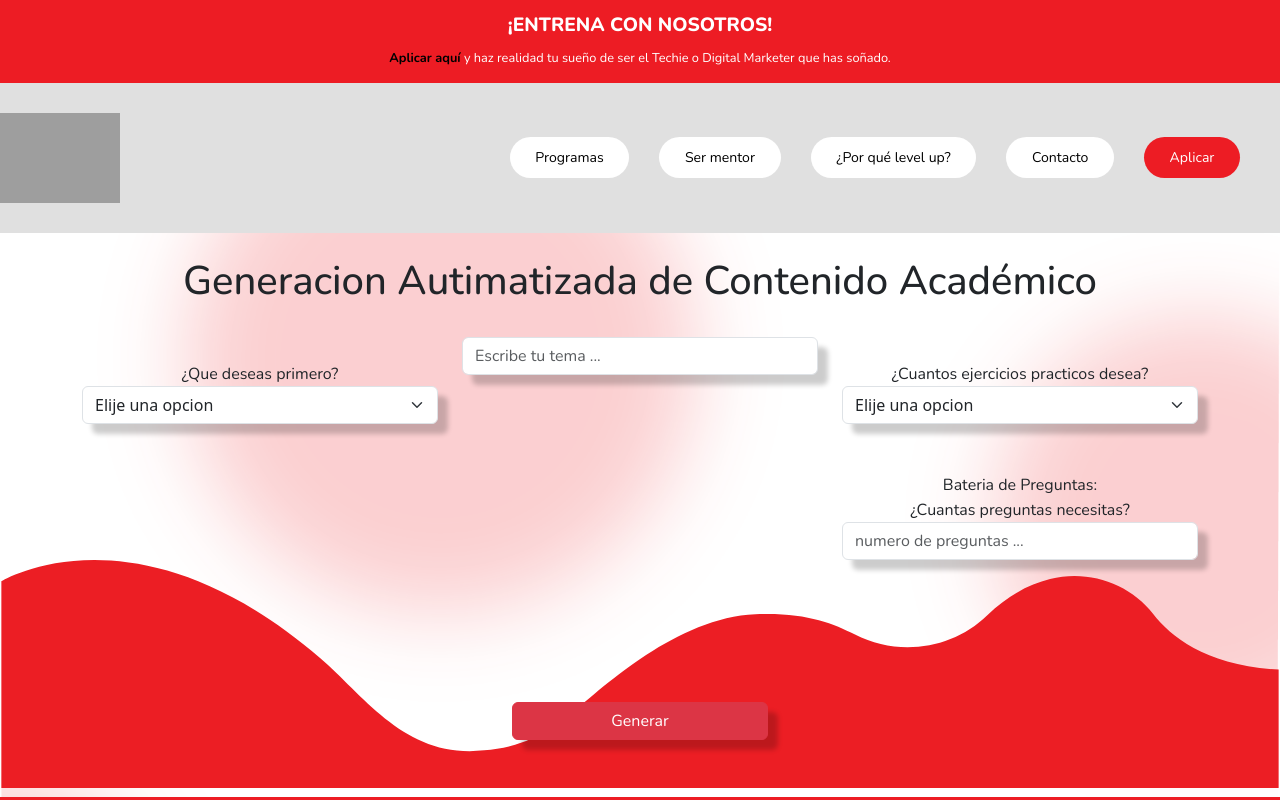
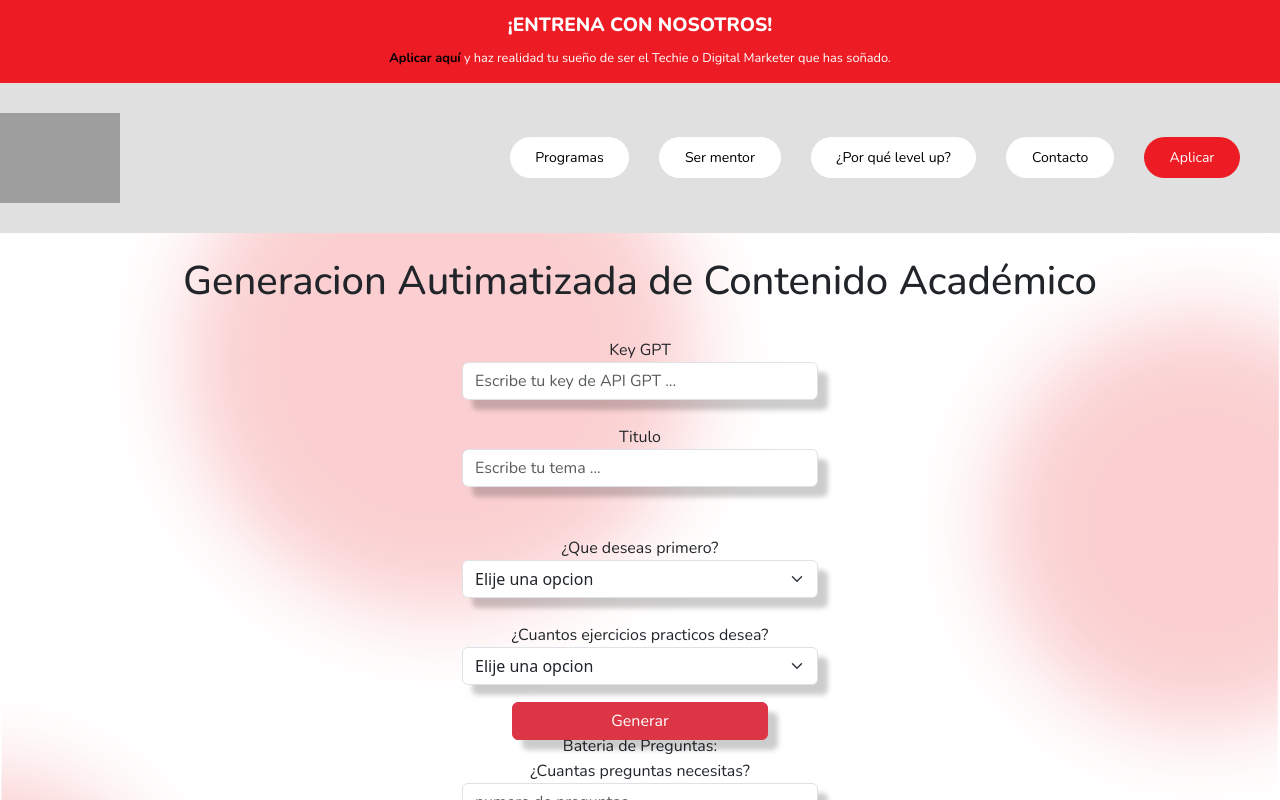
Before and after one commit to PROJECT-DOC-CHATGPT/PROJECT-API-CHATGPT, a React (Vite) app: page / in a window 1280 px wide. Shown: the top 800 px of the page. Built offline with nearby package versions, Linux system fonts and the light colour scheme; grey boxes are pictures that could not be loaded.

Commit message:
Proyecto Realizado key

```diff
--- a/index.html
+++ b/index.html
@@ -6,8 +6,6 @@
     <link rel="shortcut icon" href="img/Icono-LevelUp.ico" type="image/x-icon">
     <link href="https://fonts.googleapis.com/icon?family=Material+Icons+Outlined" rel="stylesheet">
     <link rel="stylesheet" href="https://cdnjs.cloudflare.com/ajax/libs/font-awesome/6.4.2/css/all.min.css">
-    <link rel="stylesheet" href="style.css" type="text/css">
-    <link rel="stylesheet" href="fonts/stylesheet.css" type="text/css">
     <link rel="preconnect" href="https://fonts.googleapis.com">
     <link rel="preconnect" href="https://fonts.gstatic.com" crossorigin>
     <link href="https://fonts.googleapis.com/css2?family=Montserrat:wght@400;600&family=Nunito:wght@400;500;600;700;800&family=Poppins:wght@100;400;900&display=swap" rel="stylesheet">
--- a/src/App.jsx
+++ b/src/App.jsx
@@ -11,7 +11,7 @@ import DocViewer, { DocViewerRenderers } from 'react-doc-viewer';
   PizZipUtils.getBinaryContent(url, callback);
 }
 
-  export const App =()=> {
+export const App = () => {
   const [mainTopic, setMainTopic] = useState('')
   const [intro, setIntro] = useState('');
   const [generatedIntro, setGeneratedIntro] = useState('')
@@ -19,9 +19,7 @@ import DocViewer, { DocViewerRenderers } from 'react-doc-viewer';
   const [generatedExercises, setGeneratedExercises] = useState('')
   const [questions, setQuestions] = useState('')
   const [generatedQuestions, setGeneratedQuestions] = useState('')
-
-
-      const key = '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'
+  const [apiKey, setApiKey] = useState('');
 
   const generateDocument = () => {
     loadFile(
@@ -47,13 +45,13 @@ import DocViewer, { DocViewerRenderers } from 'react-doc-viewer';
           doc.render();
         } catch (error) {
           // The error thrown here contains additional information when logged with JSON.stringify (it contains a properties object containing all suberrors).
-              function replaceErrors(key, value) {
+          function replaceErrors(apiKey, value) {
             if (value instanceof Error) {
               return Object.getOwnPropertyNames(value).reduce(function (
                 error,
-                    key
+                apiKey
               ) {
-                    error[key] = value[key];
+                error[apiKey] = value[apiKey];
                 return error;
               },
                 {});
@@ -91,7 +89,7 @@ import DocViewer, { DocViewerRenderers } from 'react-doc-viewer';
         max_tokens: 3000, // Número máximo de tokens en la respuesta generada
       }, {
         headers: {
-              'Authorization': `Bearer ${key}`,
+          'Authorization': `Bearer ${apiKey}`,
         },
       });
 
@@ -109,7 +107,7 @@ import DocViewer, { DocViewerRenderers } from 'react-doc-viewer';
         max_tokens: 3000, // Número máximo de tokens en la respuesta generada
       }, {
         headers: {
-              'Authorization': `Bearer ${key}`,
+          'Authorization': `Bearer ${apiKey}`,
         },
       });
 
@@ -128,7 +126,7 @@ import DocViewer, { DocViewerRenderers } from 'react-doc-viewer';
         max_tokens: 3000, // Número máximo de tokens en la respuesta generada
       }, {
         headers: {
-              'Authorization': `Bearer ${key}`,
+          'Authorization': `Bearer ${apiKey}`,
         },
       });
 
@@ -139,7 +137,7 @@ import DocViewer, { DocViewerRenderers } from 'react-doc-viewer';
     }
   };
 
-      const handleGenerate = async()=>{
+  const handleGenerate = async () => {
     await generateIntro();
     await new Promise((resolve) => setTimeout(resolve, 10000))
     await generateExercises();
@@ -186,13 +184,7 @@ import DocViewer, { DocViewerRenderers } from 'react-doc-viewer';
           <div className="col">
             <br />
             <div>
-                <label className='  letter-font' htmlFor="">¿Que deseas primero?</label> <br />
-                <select onChange={({target: {value}}) => setIntro(value)} className=' sombra form-select'>
-                  <option className='letter-font' value="">Elije una opcion</option>
-                  <option className='letter-font' value="introduccion">Introduccion</option>
-                  <option className='letter-font' value="resumen">Resumen</option>
-                  <option className='letter-font' value="descripcion">Descripcion</option>
-                </select> <br />
+
             </div>
             <br />
             <div>
@@ -200,14 +192,26 @@ import DocViewer, { DocViewerRenderers } from 'react-doc-viewer';
             </div>
           </div>
           <div className="col">
-              <input type="text" onChange={({target: {value}}) => setMainTopic(value)} className=' sombra letter-font form-control' placeholder='Escribe tu tema ...' /> <br />
+          <label className='  letter-font' htmlFor="">Key GPT</label> <br />
+            <input
+              type="text"
+              onChange={(e) => setApiKey(e.target.value)}
+              className=' sombra letter-font form-control'
+              placeholder='Escribe tu key de API GPT ...'
+            /> <br />
+             <label className='  letter-font' htmlFor="">Titulo</label> <br />
+            <input type="text" onChange={({ target: { value } }) => setMainTopic(value)} className=' sombra letter-font form-control' placeholder='Escribe tu tema ...' /> <br />
             <button type="button" onClick={handleGenerate} className="letter-font sombra position-absolute bottom-0 start-50 translate-middle-x generate btn btn-danger">Generar</button>
-            </div>
-
-            <div className="col">
             <br />
+            <label className='  letter-font' htmlFor="">¿Que deseas primero?</label> <br />
+              <select onChange={({ target: { value } }) => setIntro(value)} className=' sombra form-select'>
+                <option className='letter-font' value="">Elije una opcion</option>
+                <option className='letter-font' value="introduccion">Introduccion</option>
+                <option className='letter-font' value="resumen">Resumen</option>
+                <option className='letter-font' value="descripcion">Descripcion</option>
+              </select> <br />
             <label className='letter-font' htmlFor="">¿Cuantos ejercicios practicos desea?</label> <br />
-              <select className=' sombra form-select'onChange={({target: {value}}) => setExercises(value)}>
+            <select className=' sombra form-select' onChange={({ target: { value } }) => setExercises(value)}>
               <option className='letter-font' value="">Elije una opcion</option>
               <option className='letter-font' value="1">1</option>
               <option className='letter-font' value="2">2</option>
@@ -219,15 +223,19 @@ import DocViewer, { DocViewerRenderers } from 'react-doc-viewer';
             <div>
               <label className='letter-font' htmlFor="">Bateria de Preguntas:</label> <br />
               <label className='letter-font' htmlFor="">¿Cuantas preguntas necesitas?</label> <br />
-                <input type="number" onChange={({target: {value}}) => setQuestions(value)} className='letter-font sombra form-control' placeholder='numero de preguntas ...' />
+              <input type="number" onChange={({ target: { value } }) => setQuestions(value)} className='letter-font sombra form-control' placeholder='numero de preguntas ...' />
             </div>
+          </div>
+
+          <div className="col">
+
           </div>
         </div>
       </div>
       {generatedQuestions && (
         <div className="generated-content">
-                <h1 className='descargatitulo'>↓ descargar contenido ↓</h1>
-            <button onClick={generateDocument} className= ' sombra letter-font position-absolute bottom-0 start-50 translate-middle-x generate btn btn-descargar btn-danger'>
+          <h1 className='descargatitulo'>↑ descargar contenido ↑</h1>
+          <button onClick={generateDocument} className=' sombra letter-font position-block bottom-0 start-50 translate-middle-x generate btn btn-descargar btn-danger'>
             Descargar</button>
           {/* Puedes agregar lógica para descargar el contendido como un archivo Word aquí */}
         </div>
--- a/src/index.css
+++ b/src/index.css
@@ -275,7 +275,9 @@ i {
     display: flex;
     flex-direction: column;
     align-items: center;
-    margin-top: 10%;
+    margin-top: 6%;
+    text-shadow: 5px 5px 7px rgba(255, 0, 0, 0.59);
+
 }
 
 .sombra{
```
Lines whose indentation alone changed are shown as unchanged.
